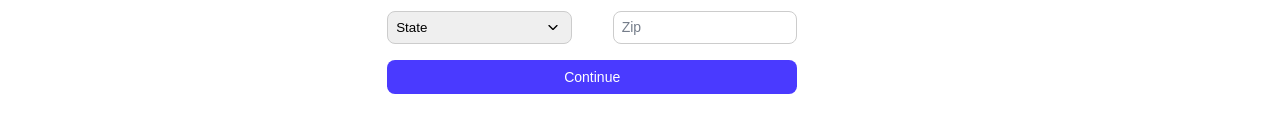
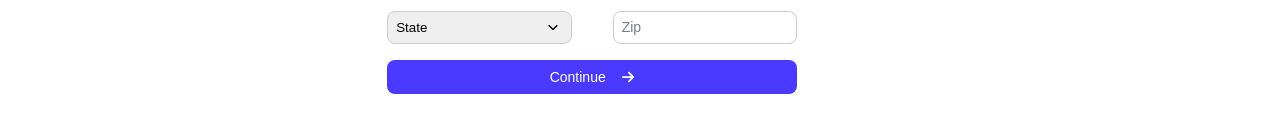
Before and after one commit to yeynerArenales/companycreator, a Next.js app: page / in a window 1280 px wide. Shown: the part 422-554 px from the top of the page. Built offline with nearby package versions, Linux system fonts and the light colour scheme.

Commit message:
[FEATURE][ICONS] arrow right for buttons

```diff
--- a/src/components/atoms/Buttons/Button.tsx
+++ b/src/components/atoms/Buttons/Button.tsx
@@ -1,7 +1,7 @@
 "use client";
 
 // Components
-import { Button } from './styles'
+import { Button, ArrowRightIcon } from './styles'
 
 interface CustomButtonProps {
   label: string;
@@ -20,6 +20,7 @@ export const CustomButton: React.FC<CustomButtonProps> = ({
   return (
     <Button type={type} onClick={onClick} disabled={disabled}>
       {label}
+      <ArrowRightIcon/>
     </Button>
   );
 };
--- a/src/components/atoms/Buttons/SidebarButton.tsx
+++ b/src/components/atoms/Buttons/SidebarButton.tsx
@@ -1,7 +1,7 @@
 "use client";
 
 // Components
-import { CustomSidebarButton, Icon } from "./styles";
+import { CustomSidebarButton, DoneIcon } from "./styles";
 
 interface SidebarButtonProps {
   label: string;
@@ -16,7 +16,7 @@ export const SidebarButton: React.FC<SidebarButtonProps> = ({
 }) => {
   return (
     <CustomSidebarButton $status={status} onClick={onClick}>
-      {status === "success" ? <Icon /> : label}
+      {status === "success" ? <DoneIcon /> : label}
     </CustomSidebarButton>
   );
 };
--- a/src/components/atoms/Buttons/styles.ts
+++ b/src/components/atoms/Buttons/styles.ts
@@ -1,5 +1,8 @@
 import styled from "styled-components";
+
+// Icons
 import { MdDone } from "react-icons/md";
+import { FaArrowRight } from "react-icons/fa6";
 
 export const CustomSidebarButton = styled.button<{ $status: string }>`
   cursor: pointer;
@@ -40,6 +43,12 @@ export const Button = styled.button<{ disabled?: boolean }>`
   font-size: 14px;
 `;
 
-export const Icon = styled(MdDone)`
+export const DoneIcon = styled(MdDone)`
   color: white;
 `;
+
+
+export const ArrowRightIcon = styled(FaArrowRight)`
+  color: white;
+  margin-left: 15px;
+`;
```
